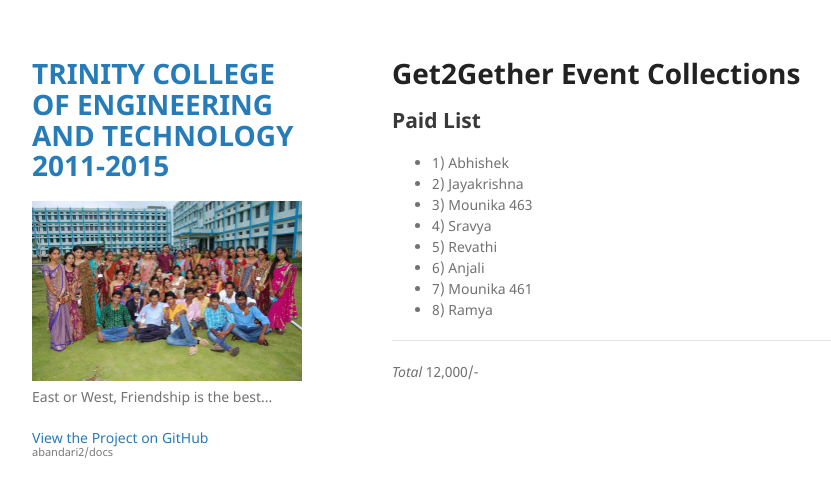
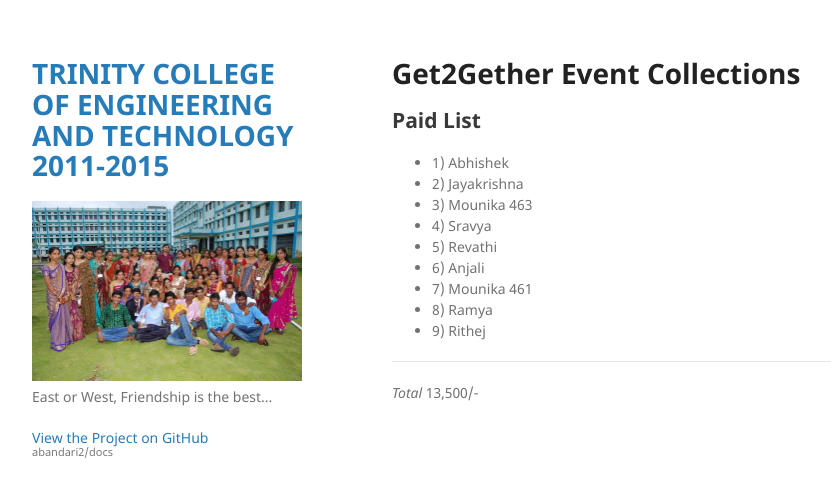
Before and after one commit to abandari2/docs, a Jekyll site: the page built from index.md, in a window 1280 px wide. Shown: the top 497 px of the page, without its empty margins (178-1009 px from the left). Built offline with Jekyll 4.4.1, drawn with Linux system fonts in a browser that asks for light colours; our own code applies the rules of GitHub Pages for plain Markdown files.

Commit message:
Update index.md

```diff
--- a/index.md
+++ b/index.md
@@ -10,6 +10,7 @@
 * 6) Anjali
 * 7) Mounika 461
 * 8) Ramya
+* 9) Rithej
 
  --------------
- *Total* 12,000/-
+ *Total* 13,500/-
```
